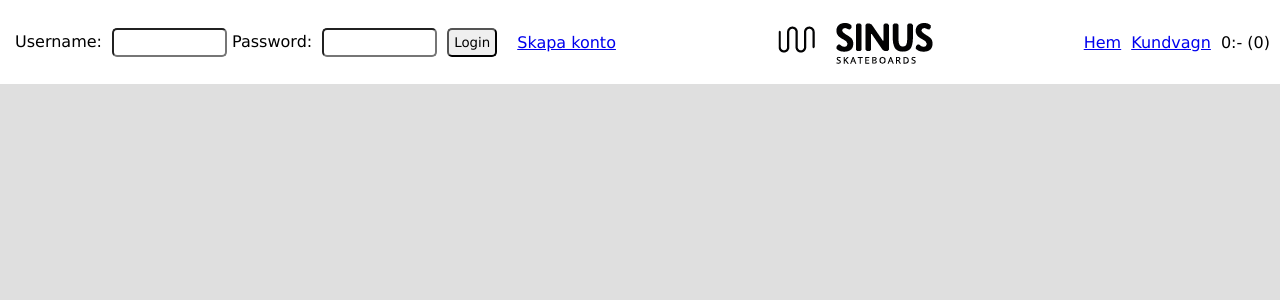
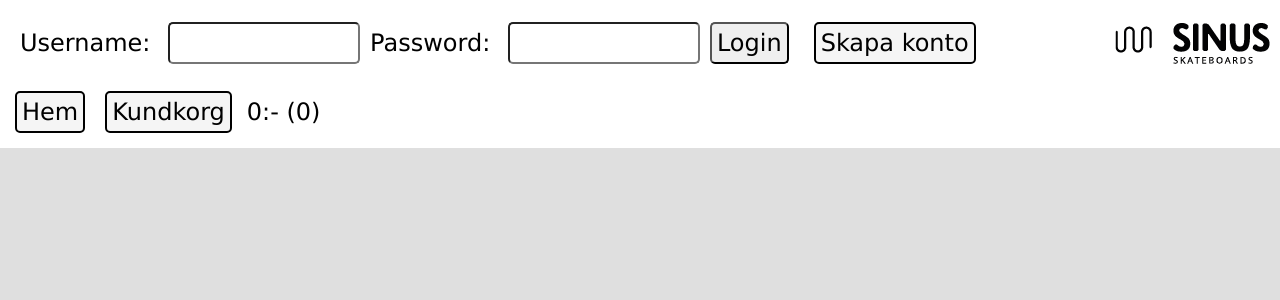
Before and after one commit to NordinsProjekt/BunnyBananas, a PHP site: page / in a window 1280 px wide. Shown: the top 300 px of the page. Run offline with PHP 8.4, Linux system fonts and the light colour scheme; data that the repository does not hold is empty.

Commit message:
CSS
Update

```diff
--- a/buildHTML.php
+++ b/buildHTML.php
@@ -9,7 +9,7 @@ function LoginForm()
     $text .= "<input type='password' id ='txtPassword' name='txtPassword' class='userInput' value='' size='10' />";
     $text .= "<input type='submit' id='login' class='loginButton' name='login' value='Login' />";
     $text .= "</form>";
-    $text .= "<a href='./signup'>Skapa konto</a>";
+    $text .= "<a class='LinkHeader' href='./signup'>Skapa konto</a>";
     return $text;
 }
 
@@ -54,8 +54,8 @@ function UploadFile($productId)
 
 function ShowAllUsers(array $arr)
 {
-    $page = "<section class='ShowAllUsers'><h2>All Users in webshop</h2>";
-    $page .="<table><thead><tr><th>ID</th><th>Rättighet</th><th>Användarnamn</th><th>Email</th><th>Aktivt</th></tr></thead>";
+    $page = "<section class='ShowAllUsers'><h2>Alla Användare/Kunder</h2>";
+    $page .="<table><thead><tr><th>ID</th><th>Rättigheter</th><th>Användarnamn</th><th>Email</th><th>Aktivt</th></tr></thead>";
     foreach ($arr as $row => $user)
     {
         $page .= "<tr>";
--- a/css/styles.css
+++ b/css/styles.css
@@ -49,6 +49,7 @@ input {
   padding: 5px;
   border-radius: 5px;
   margin: 5px;
+  font-size: 24px;
 }
 .AdminProducts {
   display:flex;
@@ -58,13 +59,21 @@ input {
   gap: 10px;
 }
 
-.UserSection{
-  font-size: 16px;
+.UserSection , .ProductSection{
   border: 1px solid black;
-  height: 300px;
+  height: auto;
   background-color: whitesmoke;
 }
-
+select{
+  font-size: 24px;
+  padding: 5px;
+  border-radius: 5px;
+  margin: 5px;
+}
+label{
+  font-size: 24px;
+  margin: 5px;
+}
 
 h2,h3 {
   text-align: center;
@@ -75,6 +84,54 @@ h2,h3 {
 form {
   padding: 5px;
 }
+input[type=checkbox]{
+  height: 20px;
+  width: 20px;
+}
+input[type=submit]:hover{
+  background-color: lightgray;
+}
+a{
+  font-size: 24px;
+}
+a:link.LinkHeader, a:visited.LinkHeader {
+  background-color: whitesmoke;
+  color: black;
+  text-align: center;
+  text-decoration: none;
+  display: inline-block;
+  border: 2px solid black;
+}
+
+a:hover.LinkHeader, a:active.LinkHeader {
+  background-color: lightgray;
+}
+p{
+  font-size:24px;
+}
+details{
+  font-size: 24px;
+}
+
+textarea{
+  padding: 5px;
+  border-radius: 5px;
+  margin: 5px;
+  font-size: 24px;
+}
+.loginButton{
+  padding: 5px;
+  border-radius: 5px;
+  margin: 5px;
+  font-size: 24px;
+}
+.LinkHeader{
+  padding: 5px;
+  border-radius: 5px;
+  margin: 5px;
+  font-size: 24px;
+}
+
 table {
   border-collapse: collapse;
 }
@@ -86,6 +143,7 @@ thead{
   padding: 5px;
 }
 th{
+  font-size: 24px;
   text-align: left;
   background-color: lightgrey;
   color: black;
@@ -93,6 +151,7 @@ th{
   padding: 5px;
 }
 td{
+  font-size: 24px;
   background-color: whitesmoke;
   border: 1px solid black;
   padding: 5px;
--- a/header.php
+++ b/header.php
@@ -11,10 +11,10 @@ require_once('buildHTML.php');
 if (isset($_SESSION['is_logged_in']))
 {
     echo LogoutForm();
-    echo "<a href='./profile'>Profile</a>";
+    echo "<a class='LinkHeader' href='./profile'>Profil</a>";
     if ($userCtrl->VerifyUserAdmin()) {
 
-        echo "<a href='./admin'>Admin</a>";
+        echo "<a class='LinkHeader' href='./admin'>Adminpanelen</a>";
     }
 }
 else
@@ -27,9 +27,9 @@ else
 <a href="./"><img src="img/sinus-logo-landscape -  small.png"></a>
 
 <nav class="flex-row">
-    <a href="./">Hem</a>
+    <a class='LinkHeader' href="./">Hem</a>
 
-    <a href="./cart">Kundvagn</a>
+    <a class='LinkHeader' href="./cart">Kundkorg</a>
 
     <p><?php echo $cartCtrl->CurrentSum(); ?>:- (<?php echo $cartCtrl->CurrentAmountOfItems(); ?>)</p>
 </nav>
--- a/views/admin.php
+++ b/views/admin.php
@@ -5,9 +5,9 @@ require_once "Products.controller.php";
 require_once "triggers.php";
 ?>
     <nav>
-        <a href="?admin=users">Manage Users</a>
-        <a href="?admin=orders">Manage Orders</a>
-        <a href="?admin=products">Manage Products</a>
+        <a href="?admin=users">Hantera Användare</a>
+        <a href="?admin=orders">Hantera Ordrar</a>
+        <a href="?admin=products">Hantera Produkter</a>
     </nav>
         <?php
             if(key_exists('admin',$_GET))
--- a/views/admin/users.php
+++ b/views/admin/users.php
@@ -40,7 +40,6 @@
         <section class="UserSection" id="DeleteGroup">
             <h2>Radera Grupp</h2>
                 <form method="post">
-                    <label for="txtGroupname" id ="lblGroupname" placeholder="Grupp namn" class="">Group name: </label>
                     <select name="selGroups" id="selGroups">
                     <?php
                     $arr = $controller->ListAllUserGroups();
```
Also changed, not shown: views/admin/products.php (+9 -9 lines).
